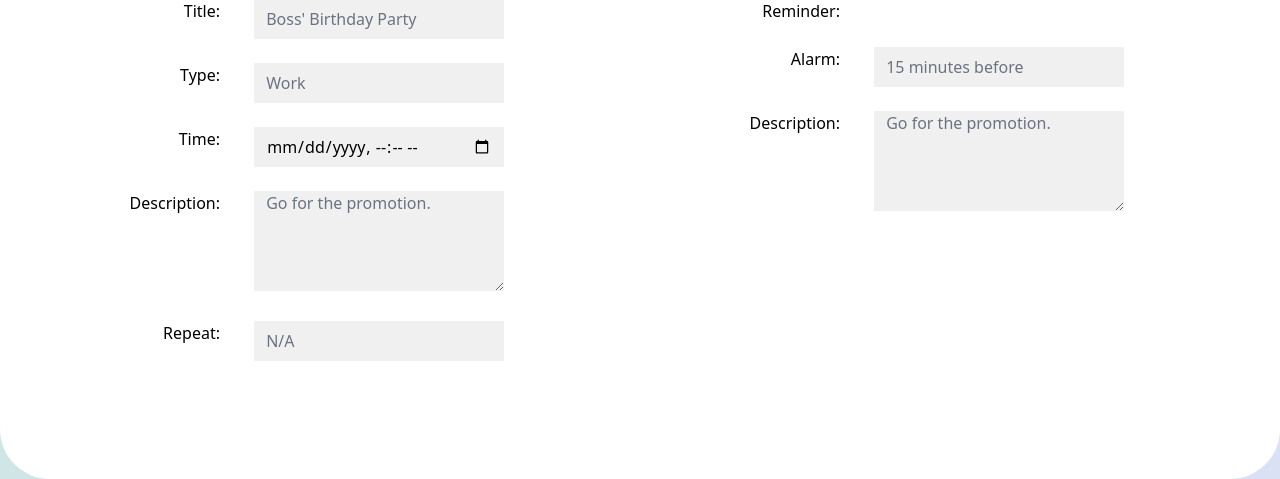
After one commit to aakashjariwala/Homie-Time, a Django app: page /editEvent/ in a window 1280 px wide. The commit adds this page. Shown: the part 701-1180 px from the top of the page. Run offline with Django 4.2, Linux system fonts and the light colour scheme; some libraries are stand-ins or nearby versions.

Commit message:
Amrita and Sujal's combination

```diff
--- /dev/null
+++ b/348-proj/hometime/hometime/templates/editEvent.html
@@ -0,0 +1,144 @@
+{% load tailwind_tags %} {% tailwind_css %}
+<!DOCTYPE html>
+<html lang="en">
+
+<head>
+    <meta charset="UTF-8">
+    <meta http-equiv="X-UA-Compatible" content="IE=edge">
+    <meta name="viewport" content="width=device-width, initial-scale=1.0">
+    <title>Document</title>
+</head>
+
+<style>
+    .column {
+        float: left;
+        width: 50%;
+    }
+
+    /* Clear floats after the columns */
+    .row:after {
+        content: "";
+        display: table;
+        clear: both;
+    }
+
+    label {
+        display: inline-block;
+        width: 200px;
+        margin-right: 30px;
+        text-align: right;
+        vertical-align: top;
+    }
+
+    input[type=datetime-local],
+    input[type=text],
+    input[type=textarea]
+     {
+        background-color: #F0F0F0;
+        border: 0;
+        width: 250px;
+    }
+
+
+    textarea
+     {
+        background-color: #F0F0F0;
+        border: 0;
+        width: 250px;
+        height: 100px;
+        padding-top: 0;
+    }
+
+
+    #rcorners1 {
+        border-radius: 25px;
+        padding: 20px;
+        width: 200px;
+        height: 150px;
+    }
+
+
+    .button {
+        margin: 0;
+        position: absolute;
+        top: 60%;
+        left: 50%;
+        transform: translate(-50%, -50%);
+        margin-top:100px;
+        background-color: #DAE1F5;
+        border-radius: 20px;
+        padding: 5px 30px;
+        color: gray;
+    }
+
+    #container {
+        border-radius: 50px;
+        background: white;
+        padding: 20px;
+        height: 100%;
+        margin-top: 20px;
+
+    }
+
+    h1 {
+        font-size: 30px;
+        margin-left: 75px;
+        color: gray;
+        padding-top:15px;
+    }
+
+
+
+    body {
+        background-image: linear-gradient(to right, #D0E6E6, #DAE1F5);
+    }
+</style>
+
+<body>
+    <div id="topbar">
+    <img src="x_out.png" />
+       <h1>Edit Event</h1>
+    </div>
+    <div id="container">
+        <div class="row">
+            <img src="x_out.png" />
+            <div class="column">
+                <label for="Title">Title:</label>
+                <input type="text" id="Title" name="Name" placeholder="Boss' Birthday Party">
+                <br><br>
+                <label for="Type">Type:</label>
+                <input type="text" id="Type" name="Type" placeholder="Work">
+                <br><br>
+                <label for="Time">Time:</label>
+                <input type="datetime-local" id="Time" name="Time">
+                <br><br>
+                <label for="Desc">Description:</label>
+                <textarea name="text" rows="14" cols="10" wrap="soft" placeholder="Go for the promotion." ></textarea>
+                <br><br>
+                <label for="Repeat">Repeat:</label>
+                <input type="text" id="Repeat" name="Repeat" placeholder="N/A">
+            </div>
+            <div class="column">
+                <label for="Reminder">Reminder:</label>
+                <br><br>
+                <label for="Alarm">Alarm:</label>
+                <input type="text" id="Alarm" name="Alarm" placeholder="15 minutes before">
+                <br><br>
+                <label for="Desc">Description:</label>
+                <textarea name="text" rows="14" cols="10" wrap="soft" placeholder="Go for the promotion." ></textarea>
+            </div>
+        </div>
+        <div class="button">
+            <button>Edit</button>
+        </div>
+
+    </div>
+
+
+
+
+
+
+</body>
+
+</html>
--- a/348-proj/hometime/hometime/urls.py
+++ b/348-proj/hometime/hometime/urls.py
@@ -20,8 +20,12 @@ from . import views
 urlpatterns = [
     path('admin/', admin.site.urls),
     path('index/', views.index, name="index"),
+
     path('login/', views.login, name="login"),
     path('profile/', views.profile, name="profile"),
 
+    path('editEvent/', views.editEvent, name='editEvent'),
+    path('createEvent/', views.createEvent, name='createEvent'),
+
     path("__reload__/", include("django_browser_reload.urls")),
 ]
--- a/348-proj/hometime/hometime/views.py
+++ b/348-proj/hometime/hometime/views.py
@@ -1,5 +1,4 @@
 from django.shortcuts import render
-
 
 def index(request):
     return render(request, 'index.html')
@@ -9,3 +8,9 @@ def login(request):
 
 def profile(request):
     return render(request, 'profile.html')
+
+def editEvent(request):
+    return render(request, 'editEvent.html')
+
+def createEvent(request):
+    return render(request, 'createEvent.html')
--- a/348-proj/hometime/theme/static/css/dist/styles.css
+++ b/348-proj/hometime/theme/static/css/dist/styles.css
@@ -738,12 +738,20 @@ select {
   display: flex;
 }
 
+.table {
+  display: table;
+}
+
 .hidden {
   display: none;
 }
 
 .h-screen {
   height: 100vh;
+}
+
+.transform {
+  transform: translate(var(--tw-translate-x), var(--tw-translate-y)) rotate(var(--tw-rotate)) skewX(var(--tw-skew-x)) skewY(var(--tw-skew-y)) scaleX(var(--tw-scale-x)) scaleY(var(--tw-scale-y));
 }
 
 .resize {
@@ -760,6 +768,10 @@ select {
 
 .rounded-full {
   border-radius: 9999px;
+}
+
+.border {
+  border-width: 1px;
 }
 
 .bg-gray-50 {
```
Also changed, not shown: 348-proj/hometime/hometime/templates/createEvent.html (added, +145 -0 lines), 348-proj/hometime/hometime/templates/login.html (+10 -6 lines), 348-proj/hometime/hometime/templates/profile.html (+169 -2 lines), 348-proj/hometime/hometime/templates/x_out.png (added).
